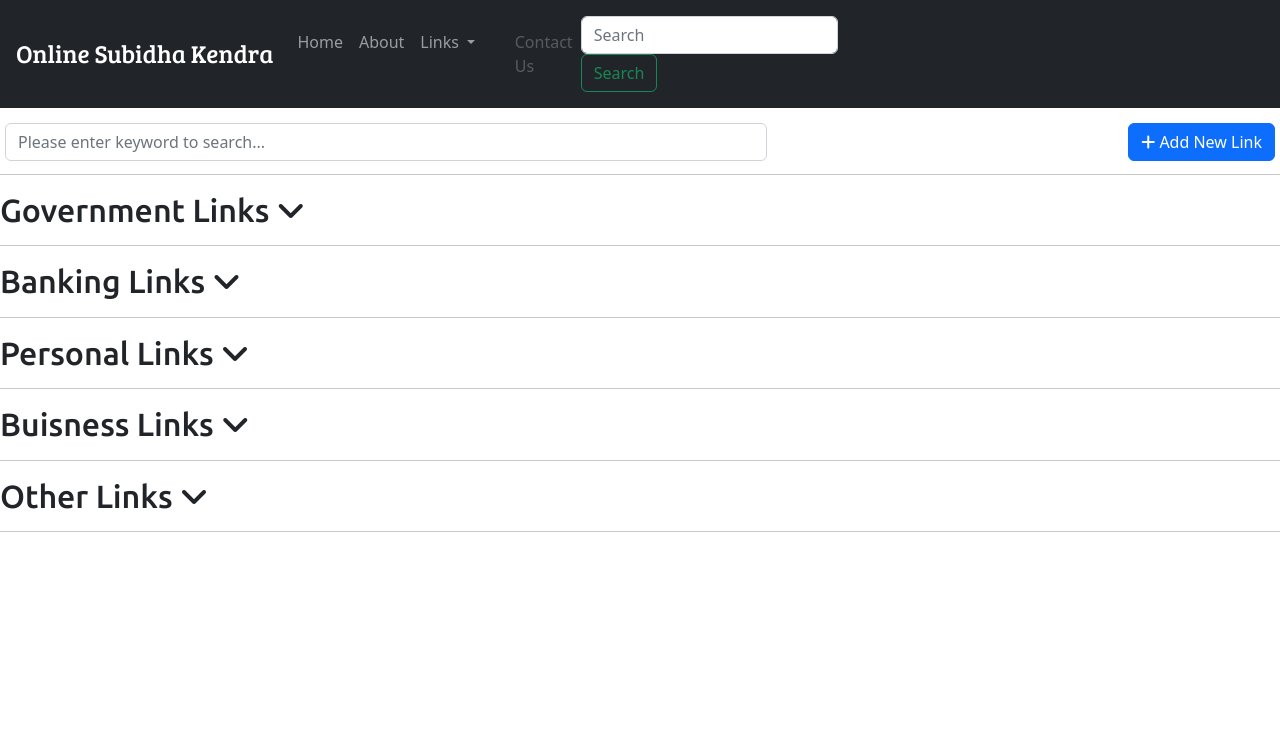
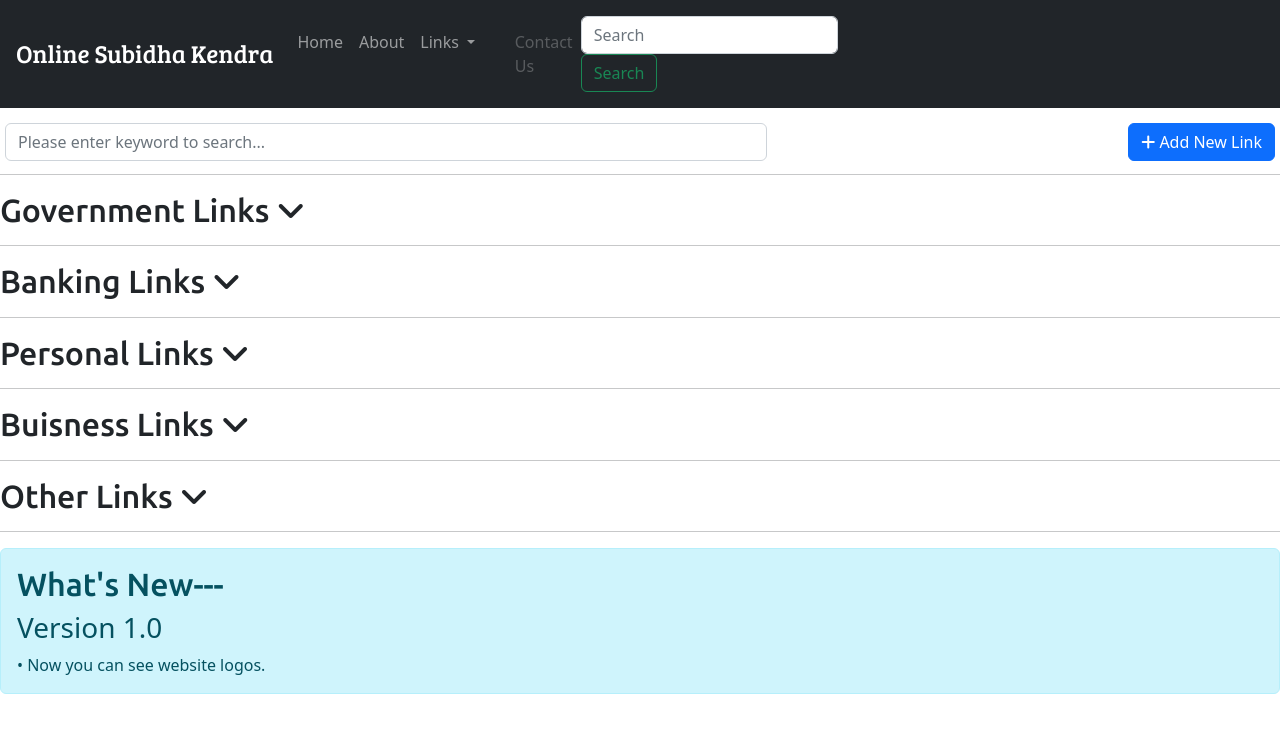
Before and after one commit to yogesh-hacker/onlinesubidhakendra.org, a plain HTML site: page index.html in a window 1280 px wide. Drawn offline with nearby package versions, Linux system fonts and the light colour scheme; no server answers; a web font is replaced by a local one.

Commit message:
Update index.html

```diff
--- a/index.html
+++ b/index.html
@@ -4,7 +4,7 @@
     <meta charset="UTF-8">
     <meta name="viewport" content="width=device-width, initial-scale=1.0">
     <meta http-equiv="X-UA-Compatible" content="ie=edge">
-    <title>My Links</title>
+    <title>Online Subidha Kendra</title>
     <link rel="stylesheet" href="style.css">
     <link rel="stylesheet" href="https://site-assets.fontawesome.com/releases/v6.1.2/css/all.css" type="text/css" media="all" />
     <link href="https://cdn.jsdelivr.net/npm/bootstrap@5.2.0/dist/css/bootstrap.min.css" rel="stylesheet" integrity="sha384-gH2yIJqKdNHPEq0n4Mqa/HGKIhSkIHeL5AyhkYV8i59U5AR6csBvApHHNl/vI1Bx" crossorigin="anonymous">
@@ -139,7 +139,11 @@
         </div>
     </section>
 
-
+    <div class="alert alert-info" role="alert">
+        <h2>What's New---</h2>
+        <h3>Version 1.0</h3>
+        • Now you can see website logos.
+    </div>
 
 
     <script src="index.js"></script>
```
